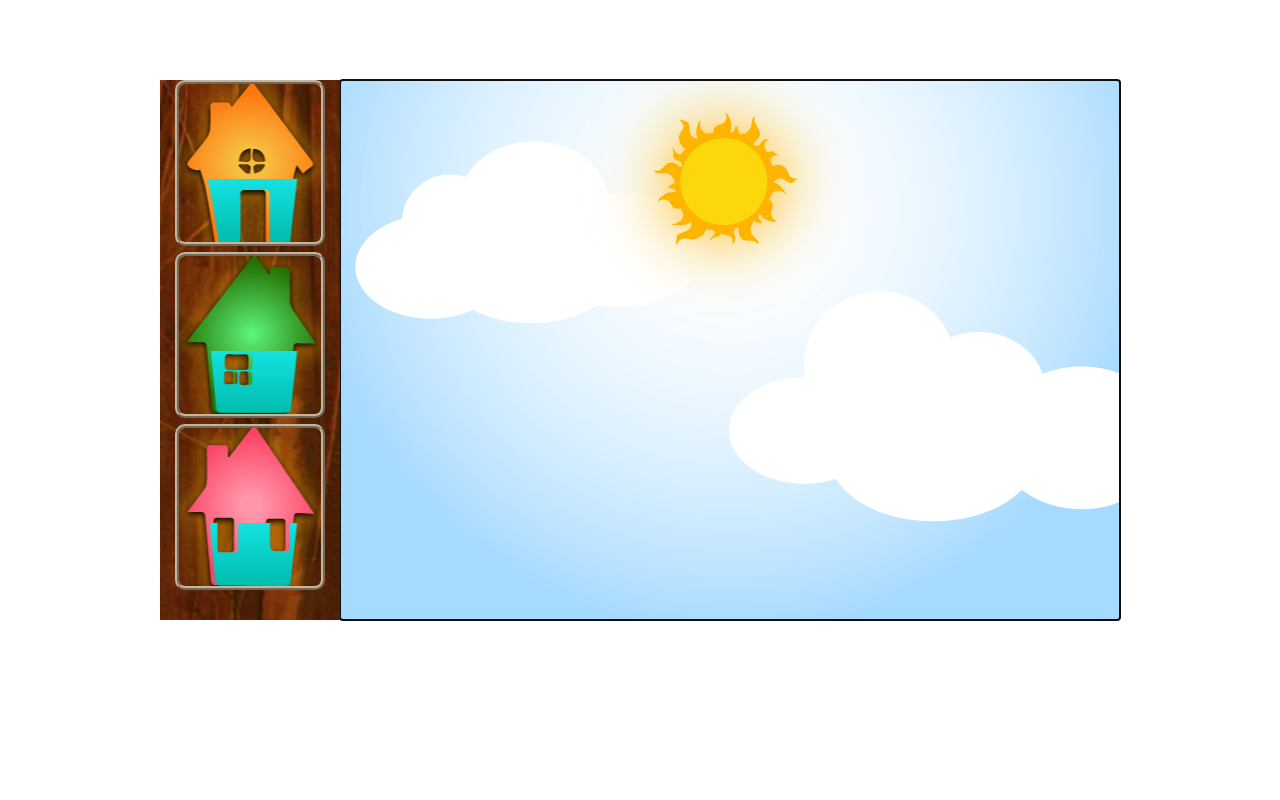
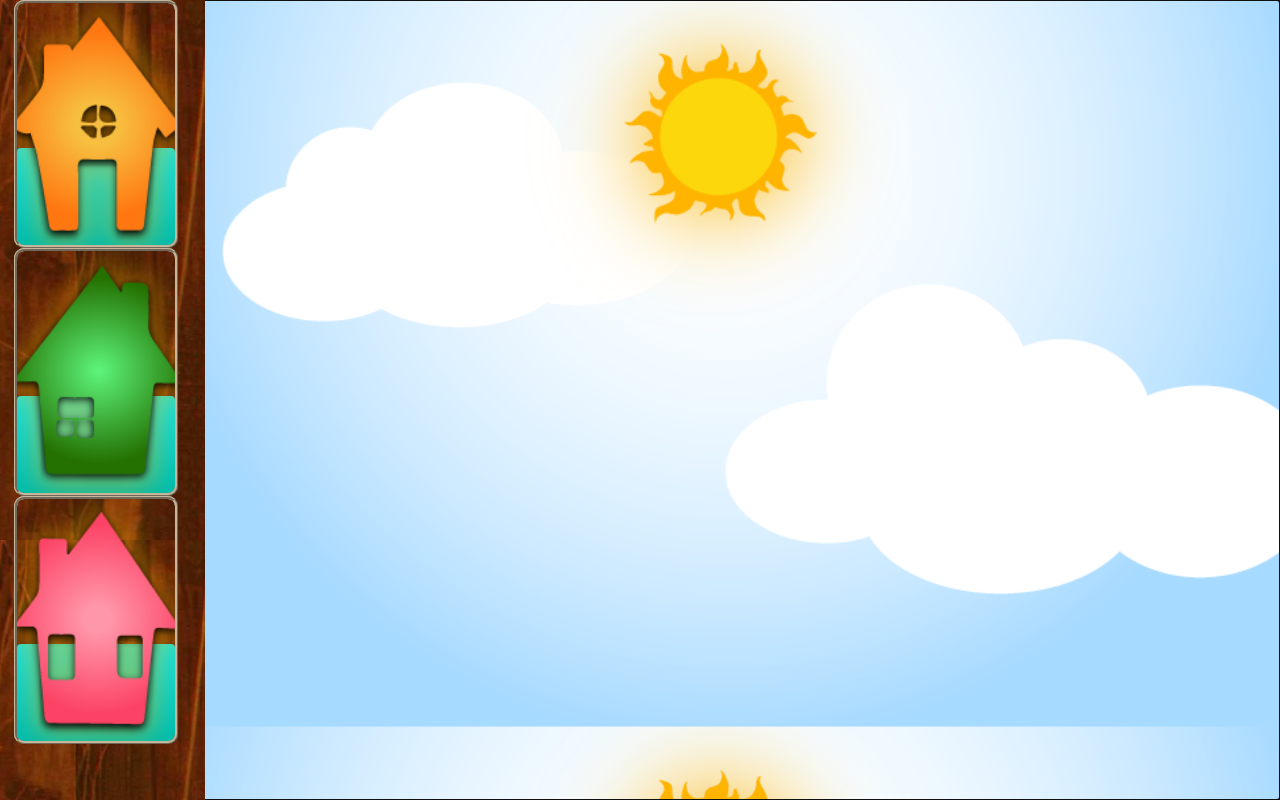
Before and after one commit to Folashade/social-good, a plain HTML site: page static/gameplay.html in a window 1280 px wide. Drawn offline with nearby package versions, Linux system fonts and the light colour scheme.

Commit message:
gamplay.html is scaling

```diff
--- a/static/css/gameplay_style.css
+++ b/static/css/gameplay_style.css
@@ -6,37 +6,41 @@
 
 /* Main Styles
 *******************************************************************************/
-body {
+html, body {
 	width: 100%;
 }
 
 .page-wrapper {
-	margin-top: 5em;
-	text-align:center;
+/*	text-align:center;*/
 }
 
 .content-wrapper {
-	margin-left: auto;
-	margin-right: auto;
+/*	margin-left: auto;
+	margin-right: auto;*/
 /*	background: url(../assets/bg_wood.png);*/
     /* ^ unneccessary now I think.. */
-	width:960px;
+/*	width:960px;*/
+/*	width: 100%;*/
 }
 
 #gameboard {
-	width: 960px;
-	height: 540px;
-	margin-left: auto;
-	margin-right: auto;
-	position: relative;
+/*	width: 960px;*/
+/*	height: 540px;*/
+/*	margin-left: auto;*/
+/*	margin-right: auto;*/
+/*	position: relative;*/
+/*	width: 100%;*/
 }
 
 #myCanvas {
-	width: 780px;
-	height: 540px;
+/*	width: 780px;*/
+/*	height: 540px;*/
 	position:absolute;
 	right:0;
 	background: url(../assets/bg_game.png);
+	background-size: 100%;
+	width: 84.2%;
+	height:100%;
 }
 
 /* Side Bar
@@ -49,65 +53,110 @@ body {
 
 .house1 {
 	background: url(../assets/house_orange.png);
-	border: 2px solid black;
+/*	border: 1em solid black;*/
+/*	background-color: #fb9222; */
+	/*orange*/
+
 }
 
 .house1 #progress-slider {
-	-webkit-mask-position: center;
-	-webkit-mask-image: url(../assets/houses_orange_mask.png);
+/*	-webkit-mask-position: center; */
+/*	-webkit-mask-image: url(../assets/houses_orange_mask.png);*/
+
 }
 
 .house2 {
 	background: url(../assets/house_green.png);
+/*	background-color: green; */
+
 }
 
 .house2 #progress-slider {
-	-webkit-mask-position: center;
+/*	-webkit-mask-position: center;
 	-webkit-mask-image: url(../assets/house_green_mask.png);
+	-o-mask-image: url(../assets/house_green_mask.png);
+  	-moz-mask-image: url(../assets/house_green_mask.png));
+ 	-ms-mask-image: url(../assets/house_green_mask.png));
+ 	mask-image: url(../assets/house_green_mask.png));*/
 }
 
 .house3 {
 	background: url(../assets/house_pink.png);
+/*	background-color: #fd5171; */
+
 }
 
 .house3 #progress-slider {
-	-webkit-mask-position: center;
-	-webkit-mask-image: url(../assets/houses_pink_mask.png);
+/*	-webkit-mask-position: center;
+	-webkit-mask-image: url(../assets/houses_pink_mask.png);*/
 }
 
 
 #side-bar {
-	width: 180px;
-	height: 540px;
+/*	width: 180px;*/
+/*	height: 540px;*/
 	left:0;
 	top:0;
 	background: url(../assets/bg_wood.png);
 	/* ^^ still works */
 	position: absolute;
+	width: 16%;
+	height: 100%;
+}
+
+#other-side-bar {
+/*	width: 180px;*/
+/*	height: 540px;*/
+	left:0;
+	top:0;
+	position: absolute;
+	width: 16%;
+	height: 100%;
 }
 
 .box {
 /*	width: 10.5em;*/
 /*	height: 10.5em;*/
-	width: 150px;
-	height: 166px;
-	display: inline-block;
-	border: 4px ridge #c5b69b;
+/*	width: 150px;*/
+/*	height: 166px;*/
+	margin-left: 7%;
+	width: 80%;
+	height: 31%;
+/*	display: inline-block;*/
+	border: 3.5px ridge #c5b69b;
 	border-radius: 10px;
 	position: relative;
 	background-position: center;
+/*	background-size: 120%;*/
+
 /*	background-image: url(../assets/house_orange2.png);*/
 }
 
 #progress-slider {
 	margin:0;
-	width: 150px;
+	width: 100%;
 	background-color: #77cc77;
 	background-color:transparent;
 
 }
 
 #progress-bar {
-	background-color: #77cc77;
+/*	background-color: #77cc77; */
 	background-image:-webkit-gradient(linear, 0 0, 0 100%, from(#14e2e2), to(#00bcab));
 }
+
+.innerbox {
+	margin-left: 7%;
+	width: 80%;
+	height: 31%;
+/*	display: inline-block;*/
+	border: 3.5px ridge #c5b69b;
+	border-radius: 10px;
+/*	position: absolute;*/
+	background-position: center;
+/*	left:0;*/
+/*	top:0;*/
+	background-size: auto 100%;
+	background-repeat: no-repeat;
+
+}
--- a/static/game/events.js
+++ b/static/game/events.js
@@ -1,3 +1,7 @@
+
+
+
+
 // events.js
 // Has code for handling various events
 // Srinivasan Vijayaraghavan (srinivav)
@@ -17,20 +21,20 @@ function onMouseDown (event)  {
 }
 */
 
-function circle(ctx, cx, cy, radius) {
-    ctx.arc(cx, cy, radius, 0, 2*Math.PI, true);
-}
-ctx.beginPath();
-var cx = 200;
-var cy = 200;
-var radius = 100;
-circle(ctx, cx, cy, radius);
-ctx.fill();
+// function circle(ctx, cx, cy, radius) {
+//     // ctx.arc(cx, cy, radius, 0, 2*Math.PI, true);
+// }
+// ctx.beginPath();
+// var cx = 200;
+// var cy = 200;
+// var radius = 100;
+// circle(ctx, cx, cy, radius);
+// ctx.fill();
 
 
 
 function inRadius (x, cx, y, cy, radius) {
-  if ((Math.abs(x-cx) <= 2*radius) && (Math.abs(y-cy) <= 2*radius))
+  if ((Math.abs(x-cx) <= 4*radius) && (Math.abs(y-cy) <= 4*radius))
     return true;
 
   else
@@ -60,15 +64,14 @@ function onMouseDown(event) {
       if (isQuestionBalloon(curBalloon) === true &&
           inRadius(x, cx, y, cy, qRadius) === true) {
         //Question balloon has been popped!
-		circle(ctx, cx, cy, qRadius)
         removeBalloon(i);
         i -= 1;
         wasQuestionPopped = true;
+
         console.log("QPOP");
       }
 
       else if (inRadius(x, cx, y, cy, radius) === true) {
-		circle(ctx, cx, cy, radius)
         removeBalloon(i);
         i -= 1;
       }
--- a/static/game/logic.js
+++ b/static/game/logic.js
@@ -185,7 +185,7 @@ function gameStep() {
     }
 
     // Every now and then, create a bunch of balloons
-    if (timer % 1000 == 0)  {
+    if (timer % 500 == 0)  {
       var numBalloons = Math.floor(4*Math.random());
 
       for (i = 0; i < numBalloons; i++) {
--- a/static/gameplay.html
+++ b/static/gameplay.html
@@ -3,7 +3,7 @@
 <head>
   <title>What's Poppin?</title>
   <meta charset="utf-8">
-   <meta name="viewport" content="width=device-width, initial-scale=2">
+   <meta name="viewport" content="height=device-height, initial-scale=1">
   <link rel="shortcut icon" href="../images/favicon.ico" />
 
   <link href='http://fonts.googleapis.com/css?family=Josefin+Sans' rel='stylesheet' type='text/css'>
@@ -37,25 +37,35 @@
 
 
 				<div id="side-bar">
-					<div class="box house1">
+					<div class="box">
 						<div class="progress vertical bottom progress-info" id="progress-slider" >
 						    <div class="bar" data-percentage="40" id="progress-bar" ></div>
 						</div>
 					</div>
 
 
-					<div class="box house2">
+					<div class="box">
 						<div class="progress vertical bottom progress-info" id="progress-slider">
 						    <div class="bar" data-percentage="40" id="progress-bar" style=""></div>
 						</div>
 					</div>
 
-					<div class="box house3">
+					<div class="box">
 						<div class="progress vertical bottom progress-info" id="progress-slider">
 						    <div class="bar" data-percentage="40" id="progress-bar"></div>
 						</div>
 					</div>
-				</div> <!-- side bar -->
+				</div>  <!-- side bar -->
+
+				<div id="other-side-bar" >
+					<div class="innerbox house1">
+					</div>
+
+					<div class="innerbox house2">
+					</div>
+					<div class="innerbox house3">
+					</div>
+				</div>
 
 
 			</div> <!-- gameboard -->
```
